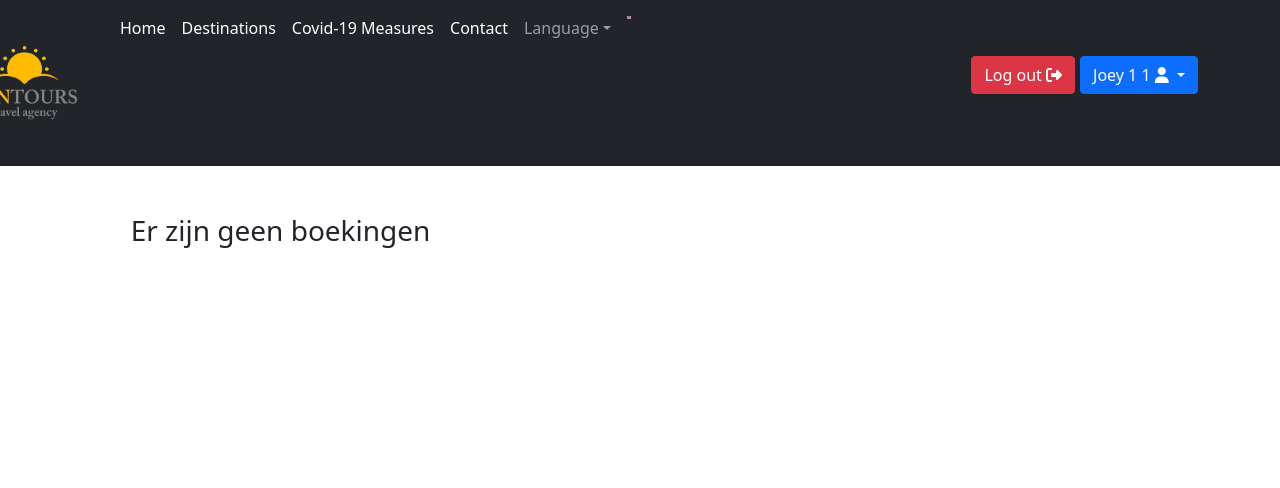
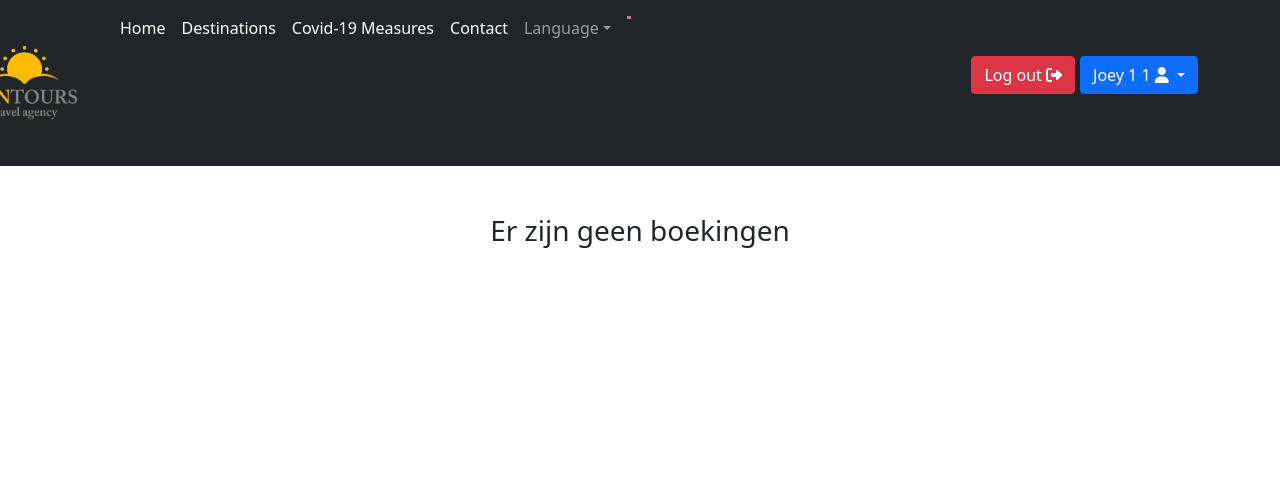
Before and after one commit to Samesleepy/Sun.project, a PHP site: page /boekingen.php in a window 1280 px wide. Shown: the top 488 px of the page. Run offline with PHP 8.4, Linux system fonts and the light colour scheme; the visitor is signed in with stand-in values (Sample User, id 1); data comes from the database, SQL or seed files in the repository; some libraries are stand-ins or nearby versions.

Commit message:
Update boekingen.php

```diff
--- a/Sun-Tours-website/boekingen.php
+++ b/Sun-Tours-website/boekingen.php
@@ -38,7 +38,7 @@ $Boekingen = $stmt->fetchAll(PDO::FETCH_ASSOC);
                     </div>
                 </div>
             </a>
-            <?php }}else{echo "<h3 class='text-centered'>Er zijn geen boekingen</h3>";} ?>
+            <?php }}else{echo "<h3 class='text-center'>Er zijn geen boekingen</h3>";} ?>
         </div>
     </body>
 </html>
```
